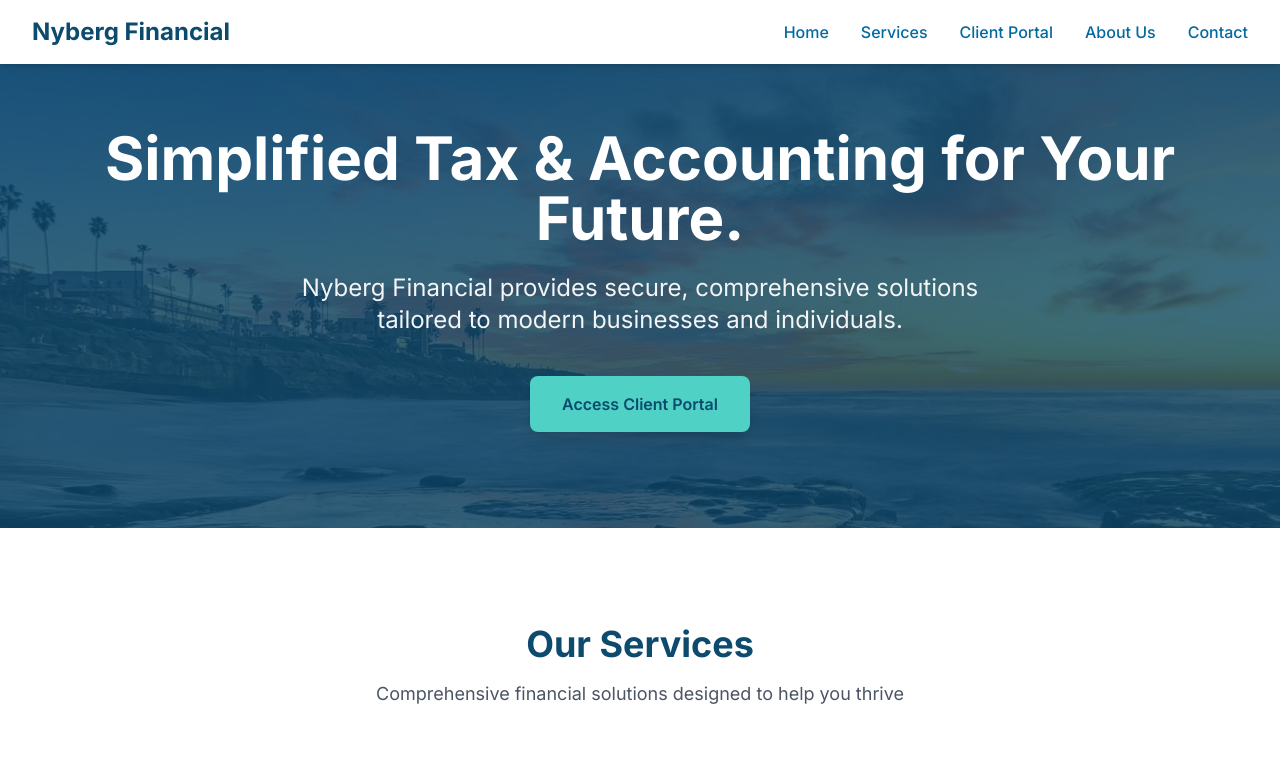
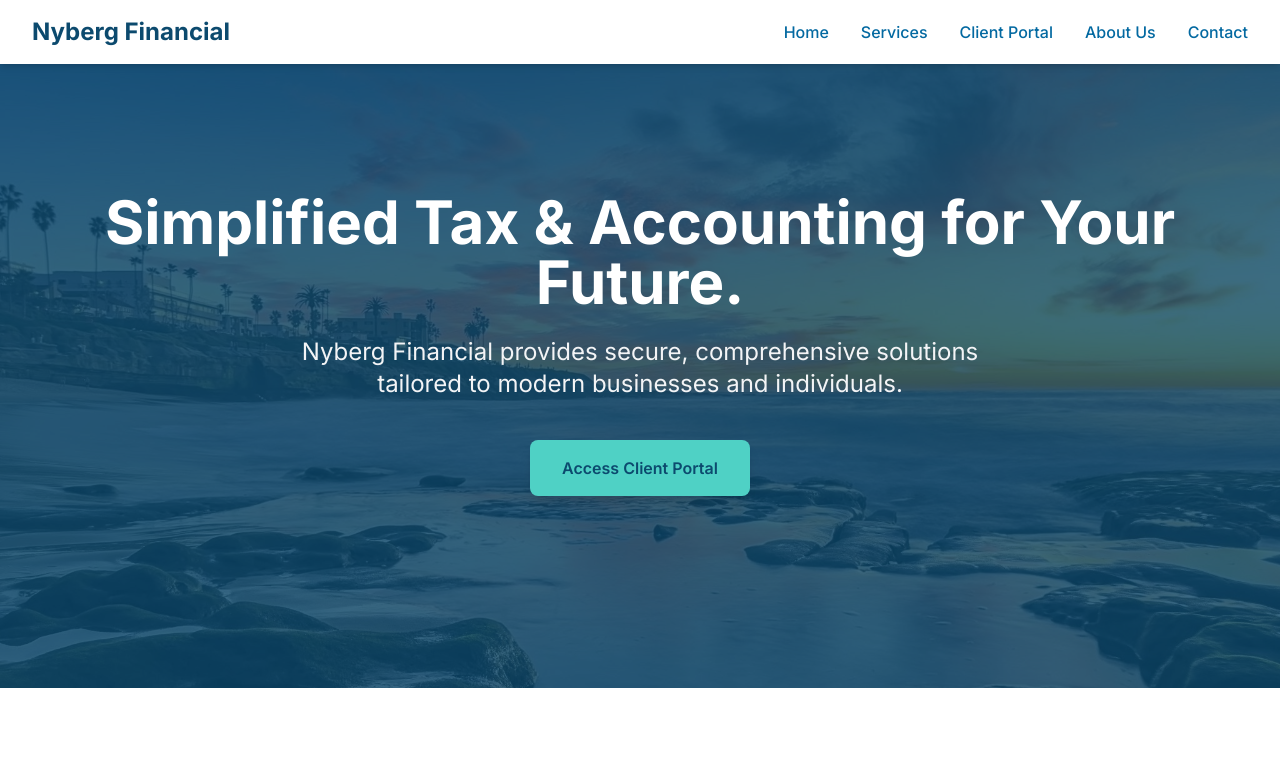
Before and after one commit to cameronattisha/nybergfinancial.com, a plain HTML site: page index.html in a window 1280 px wide. Shown: the top 769 px of the page. Drawn offline with nearby package versions, Linux system fonts and the light colour scheme.

Commit message:
Update index.html

```diff
--- a/index.html
+++ b/index.html
@@ -92,7 +92,7 @@
     </nav>
 
     <!-- Hero Section -->
-   <section id="home" class="pt-24 pb-16 md:pt-32 md:pb-24 bg-la-jolla relative overflow-hidden">
+   <section id="home" class="py-32 md:py-48 bg-la-jolla relative overflow-hidden">
     <div class="absolute inset-0 bg-ocean-deep opacity-80"></div>
 
     <div class="max-w-7xl mx-auto px-4 sm:px-6 lg:px-8 relative z-10">
```
